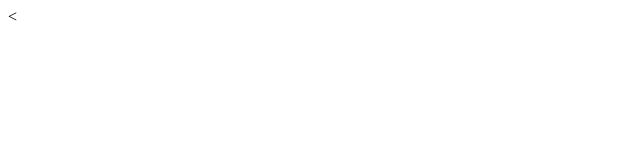
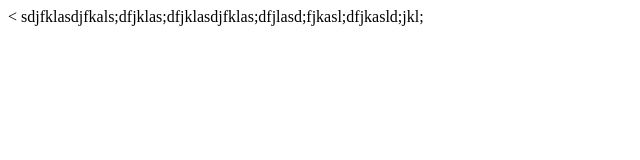
Before and after one commit to jefdonmar/Git2, a plain HTML site: page index.html in a window 1280 px wide. Shown: the whole page, without its empty margins (0-640 px from the left). Drawn offline with Linux system fonts and the light colour scheme.

Commit message:
Initial commit

```diff
--- a/index.html
+++ b/index.html
@@ -1,9 +1,9 @@
 <<!DOCTYPE html>
 <html>
 <head>
-  <title></title>
+  <title>New Website 2.0</title>
 </head>
 <body>
-
+sdjfklasdjfkals;dfjklas;dfjklasdjfklas;dfjlasd;fjkasl;dfjkasld;jkl;
 </body>
 </html>
```
